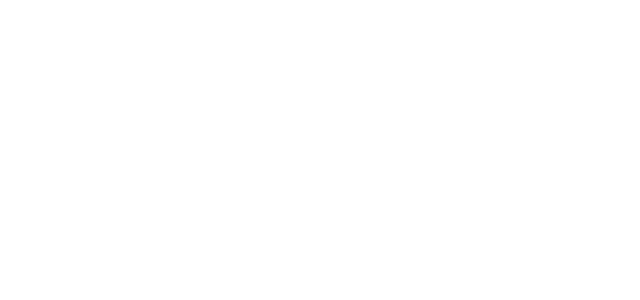
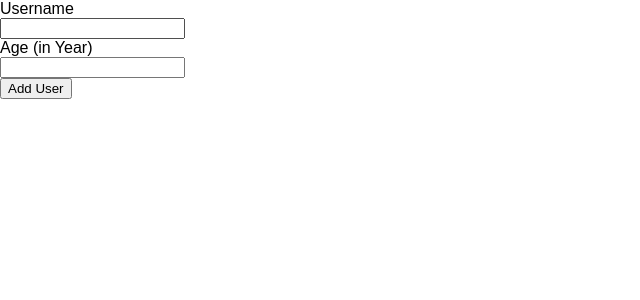
Before and after one commit to Ashish7520/reactPracticeProject, a React (Create React App) app: page / in a window 1280 px wide. Shown: the top 300 px of the page, without its empty margins (0-640 px from the left). Built offline with nearby package versions, Linux system fonts and the light colour scheme.

Commit message:
user component (without styling)

```diff
--- a/src/App.js
+++ b/src/App.js
@@ -1,10 +1,11 @@
 import React from 'react';
 
+import AddUser from './components/User/AddUser';
 
 function App() {
   return (
     <div>
-
+      <AddUser />
     </div>
   );
 }
--- /dev/null
+++ b/src/components/UI/Card.js
@@ -0,0 +1,10 @@
+import React from "react";
+
+
+
+const Cart = (props) =>{
+    const classes = 'Cart'
+    return <div className={`${classes} ${props.className}`} >{props.children}</div>
+}
+
+export default Cart;
--- /dev/null
+++ b/src/components/User/AddUser.js
@@ -0,0 +1,45 @@
+import React, {useState} from "react";
+
+import Cart from "../UI/Card";
+
+
+const AddUser = (props) =>{
+    const [enteredUsername, setUsername] = useState('');
+    const [enteredAge, setAge] = useState('')
+
+    const formSubmitHandler = (event) =>{
+        event.preventDefault();
+        console.log('enterd username', enteredUsername);
+        console.log('entered age' , enteredAge)
+        setUsername('');
+        setAge('');
+    }
+
+    const usernameHandler = (event)=>{
+        const username = event.target.value;
+        setUsername(username);
+    }
+
+    const ageHandler = (event)=>{
+        const age = event.target.value;
+        setAge(age);
+    }
+
+    return (
+        <Cart className="userCart">
+        <form className="form" onSubmit={formSubmitHandler}>
+            <label htmlFor="username">Username</label>
+            <br />
+            <input id="username" type="text" value={enteredUsername} onChange={usernameHandler} />
+            <br/>
+            <label htmlFor="age">Age (in Year)</label>
+            <br/>
+            <input id="age" type="number" value={enteredAge} onChange={ageHandler}/>
+            <br />
+            <button type="submit">Add User</button>
+        </form>
+        </Cart>
+    )
+}
+
+export default AddUser
```
